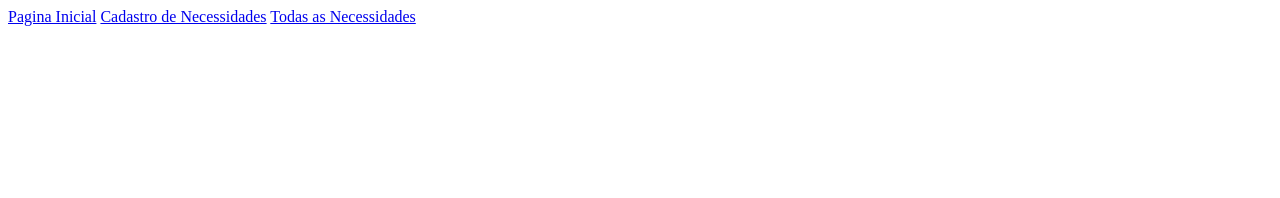
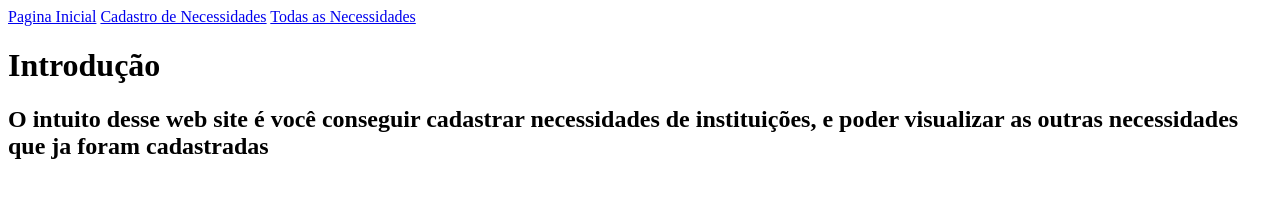
Before and after one commit to LucasAokiP/Cadastro_de_Ajuda, a plain HTML site: page index.html in a window 1280 px wide. Drawn offline with Linux system fonts and the light colour scheme.

Commit message:
adiçao da introduçao do site com titulo e uma breve explicaçao

```diff
--- a/index.html
+++ b/index.html
@@ -15,7 +15,10 @@
         </nav>
     </div>
 
-
+    <header class="intro">
+        <h1>Introdução</h1>
+        <h2>O intuito desse web site é você conseguir cadastrar necessidades de instituições, e poder visualizar as outras necessidades que ja foram cadastradas</h2>
+    </header>
 
     <script src="main.js"></script>
 </body>
```
